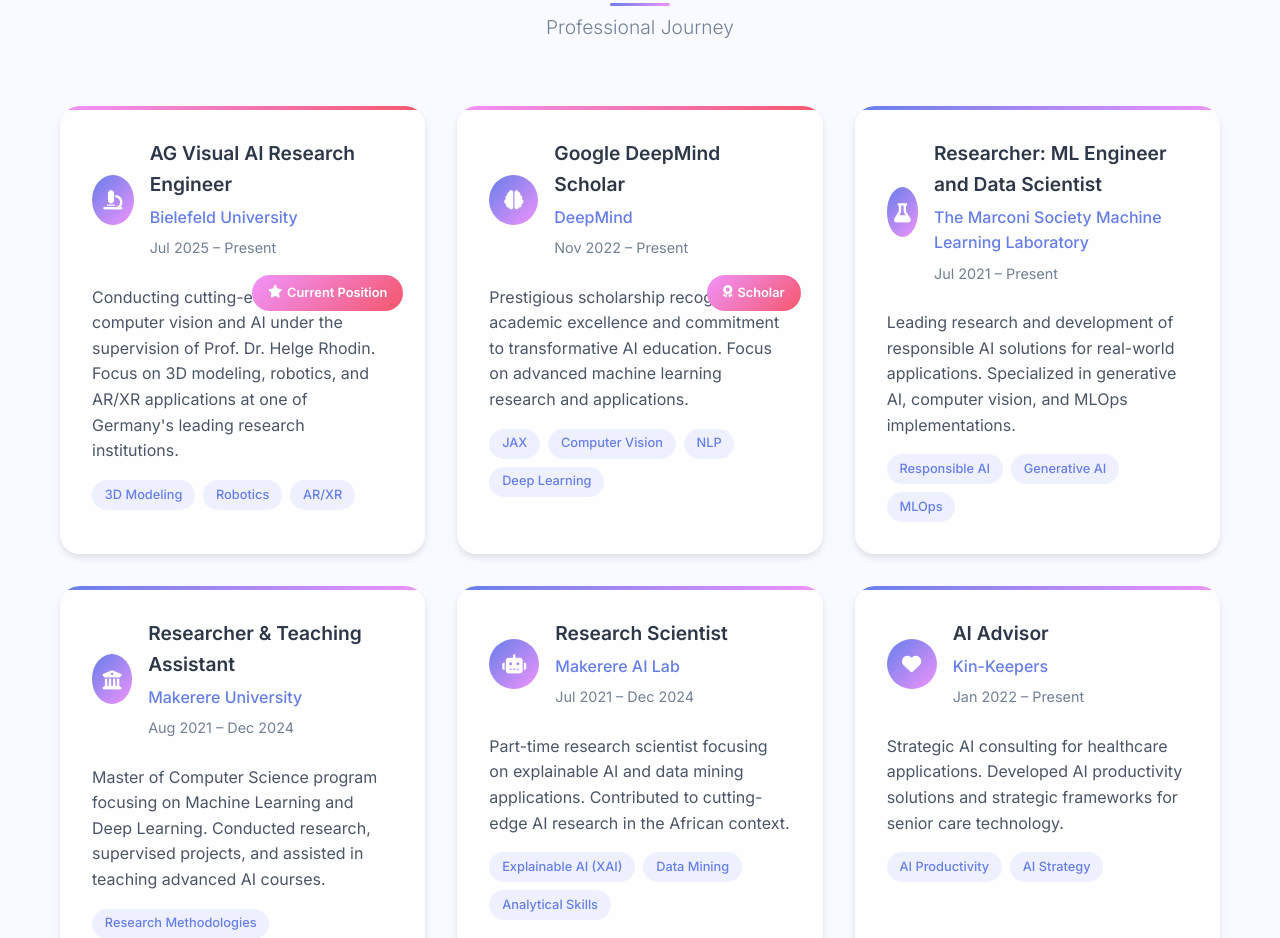
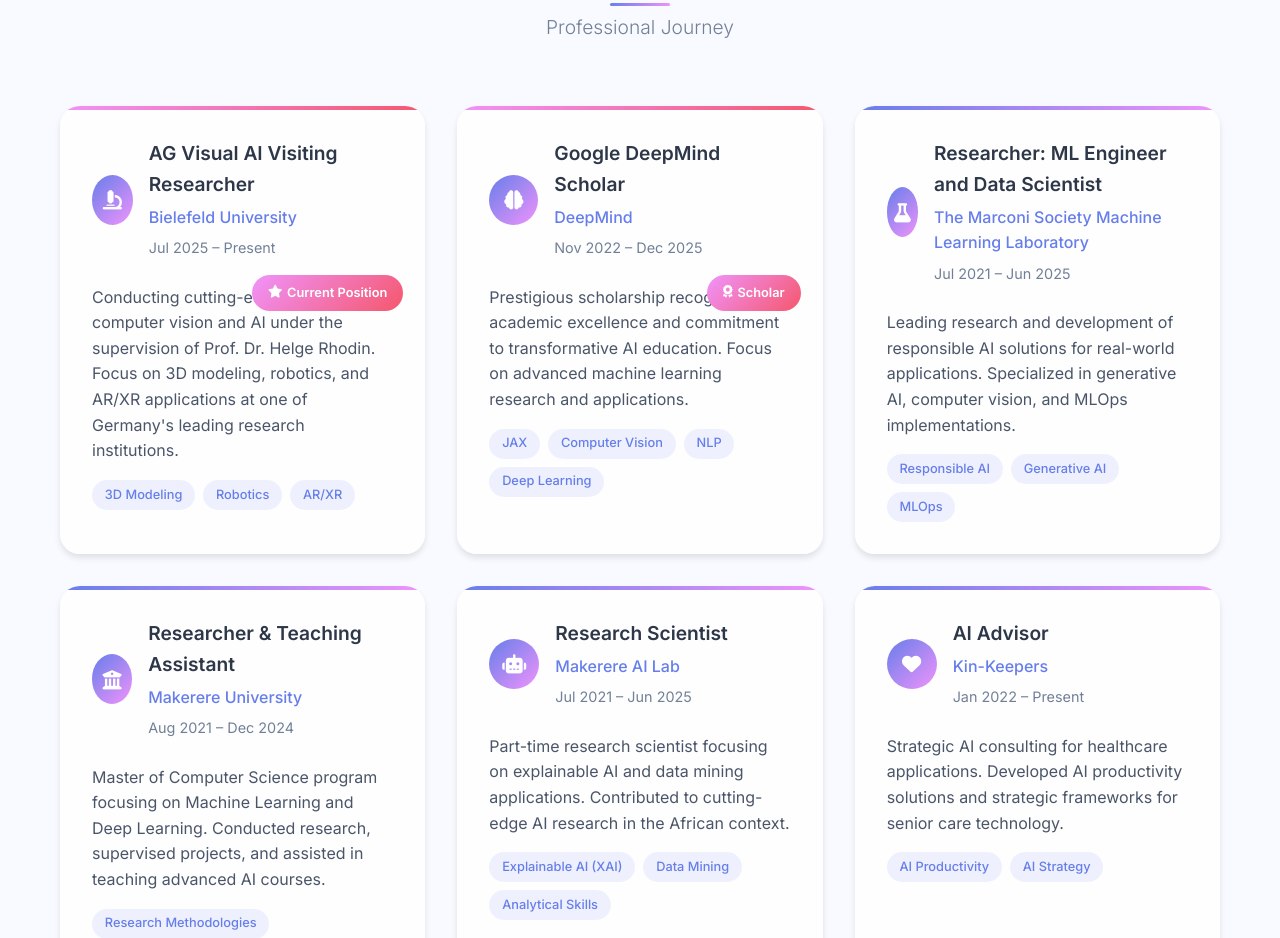
Before and after one commit to sudimuk2017/sudi_murindanyi.github.io, a plain HTML site: page index.html in a window 1280 px wide. Shown: the part 3080-4018 px from the top of the page. Drawn offline with nearby package versions, Linux system fonts and the light colour scheme.

Commit message:
Update index.html

```diff
--- a/index.html
+++ b/index.html
@@ -229,7 +229,7 @@
                             <i class="fas fa-microscope"></i>
                         </div>
                         <div class="card-info">
-                            <h3>AG Visual AI Research Engineer</h3>
+                            <h3>AG Visual AI Visiting Researcher</h3>
                             <p class="company">Bielefeld University</p>
                             <span class="duration">Jul 2025 – Present</span>
                         </div>
@@ -257,7 +257,7 @@
                         <div class="card-info">
                             <h3>Google DeepMind Scholar</h3>
                             <p class="company">DeepMind</p>
-                            <span class="duration">Nov 2022 – Present</span>
+                            <span class="duration">Nov 2022 – Dec 2025</span>
                         </div>
                     </div>
                     <div class="card-content">
@@ -284,7 +284,7 @@
                         <div class="card-info">
                             <h3>Researcher: ML Engineer and Data Scientist</h3>
                             <p class="company">The Marconi Society Machine Learning Laboratory</p>
-                            <span class="duration">Jul 2021 – Present</span>
+                            <span class="duration">Jul 2021 – Jun 2025</span>
                         </div>
                     </div>
                     <div class="card-content">
@@ -328,7 +328,7 @@
                         <div class="card-info">
                             <h3>Research Scientist</h3>
                             <p class="company">Makerere AI Lab</p>
-                            <span class="duration">Jul 2021 – Dec 2024</span>
+                            <span class="duration">Jul 2021 – Jun 2025</span>
                         </div>
                     </div>
                     <div class="card-content">
```
